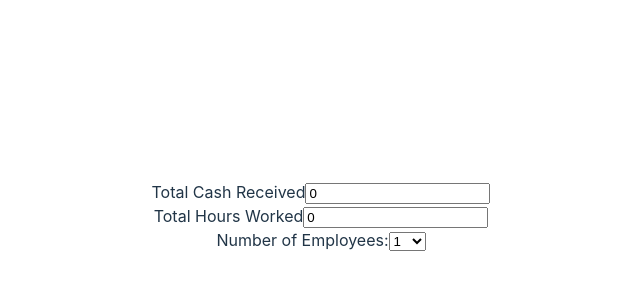
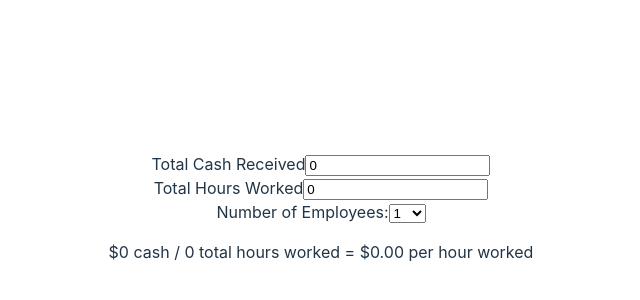
Before and after one commit to CRNaro/walkings-still-honest, a React (Vite) app: page / in a window 1280 px wide. Shown: the part 184-484 px from the top of the page, without its empty margins (319-959 px from the left). Built offline with nearby package versions, Linux system fonts and the light colour scheme.

Commit message:
Build: added the begining of the math needed to calculate the tip disbursments

```diff
--- a/src/App.jsx
+++ b/src/App.jsx
@@ -1,5 +1,5 @@
 import { useState } from 'react'
-import CalcMain from './components/CalcMain'
+import Cash from './components/Cash'
 //import Disbursment from './components/Disbursment'
 import Hours from './components/Hours'
 //import Nav from './components/Nav'
@@ -7,15 +7,19 @@ import Employees from './components/Employees'
 import './App.css'
 
 function App() {
+  const [totalCash, setTotalCash] = useState(0)
+  const [totalHours, setTotalHours] = useState(0)
 
+  const hourlyRate = totalHours > 0 ? totalCash / totalHours : 0;
 
   return (
     <>
       {/* <Nav /> */}
       <div className="container">
-        <CalcMain />
-        <Hours />
-        <Employees />
+        <Cash totalCash={totalCash} setTotalCash={setTotalCash}/>
+        <Hours totalHours={totalHours} setTotalHours={setTotalHours}/>
+        <Employees hourlyRate={hourlyRate} setTotalCash={setTotalCash} />
+        <p>${totalCash} cash / {totalHours} total hours worked = ${hourlyRate.toFixed(2)} per hour worked</p>
         {/* <Disbursment />  */}
 
       </div>
--- a/src/components/CalcMain.jsx
+++ b/src/components/Cash.jsx
@@ -1,8 +1,8 @@
-import React from "react";
+
 import { useState } from "react";
 import { Formik } from "formik";
 
-const CalcMain = () => {
+const Cash = () => {
     const [totalCash, setTotalCash] = useState(0);
 
     const handleInputChange = (e) => {
@@ -21,4 +21,4 @@ const CalcMain = () => {
     );
 };
 
-export default CalcMain;
+export default Cash;
```
